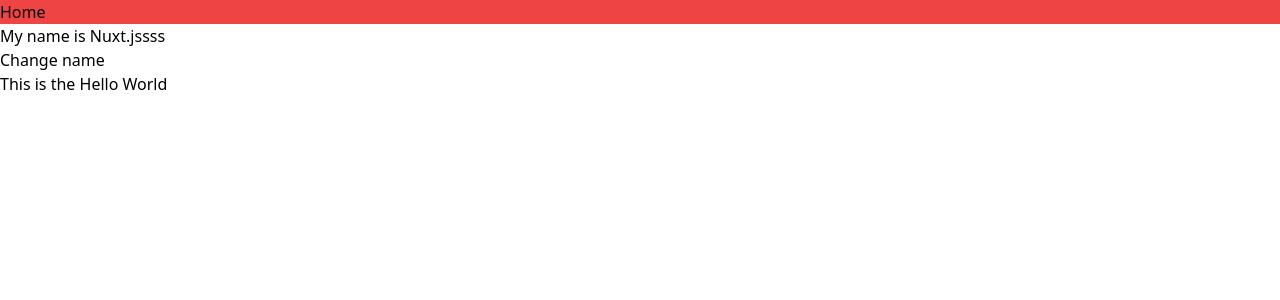
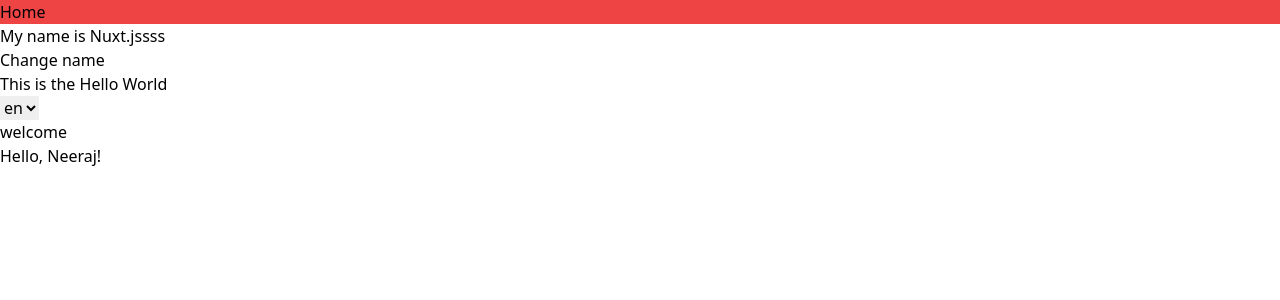
Before and after one commit to neeraj2021/fa_nuxt3_dms_client, a Nuxt app: page / in a window 1280 px wide. Shown: the top 300 px of the page. Built offline with nearby package versions, Linux system fonts and the light colour scheme.

Commit message:
feat(module): add i18n support

```diff
--- /dev/null
+++ b/config/i18n.config.ts
@@ -0,0 +1,16 @@
+import * as english from "../locales/en.json";
+import * as hindi from "../locales/hi.json";
+
+export default defineI18nConfig(() => ({
+  legacy: false,
+  locale: "en",
+  fallbackLocale: "en",
+  messages: {
+    en: {
+      ...english,
+    },
+    hi: {
+      ...hindi,
+    },
+  },
+}));
--- /dev/null
+++ b/locales/en.json
@@ -0,0 +1,3 @@
+{
+    "hello": "Hello, Neeraj!"
+}
--- /dev/null
+++ b/locales/hi.json
@@ -0,0 +1,3 @@
+{
+  "hello": "नमस्ते, नीरज!"
+}
--- a/nuxt.config.ts
+++ b/nuxt.config.ts
@@ -5,5 +5,20 @@ export default defineNuxtConfig({
   devServer: {
     port: 10023,
   },
-  modules: ["@nuxtjs/tailwindcss"],
+  modules: ["@nuxtjs/tailwindcss", "@nuxtjs/i18n"],
+  i18n: {
+    strategy: "no_prefix",
+    vueI18n: "./config/i18n.config.ts",
+    defaultLocale: "en",
+    locales: [
+      {
+        code: "en",
+        name: "English",
+      },
+      {
+        code: "hi",
+        name: "Hindi",
+      },
+    ],
+  },
 });
--- a/package.json
+++ b/package.json
@@ -16,6 +16,7 @@
     "vue-router": "^4.2.5"
   },
   "devDependencies": {
+    "@nuxtjs/i18n": "^8.1.1",
     "@nuxtjs/tailwindcss": "^6.11.4"
   }
 }
--- a/pages/index.vue
+++ b/pages/index.vue
@@ -4,6 +4,14 @@
     <p>My name is {{ name }}</p>
     <button @click="changeName">Change name</button>
     <p>This is the {{ message }}</p>
+    <form>
+      <select v-model="locale">
+        <option value="en">en</option>
+        <option value="hi">hi</option>
+      </select>
+      <p>{{ $t("welcome") }}</p>
+      <p>{{ $t("hello") }}</p>
+    </form>
   </div>
 </template>
 
@@ -15,7 +23,14 @@ export default defineComponent({
   data() {
     return {
       name: "Nuxt.jssss",
+      locale: this.$i18n.locale,
     };
+  },
+
+  watch: {
+    locale(newLocale) {
+      this.$i18n.locale = newLocale;
+    },
   },
 
   methods: {
```
Also changed, not shown: 1 other file (tests, documents, lock files or other folders).
